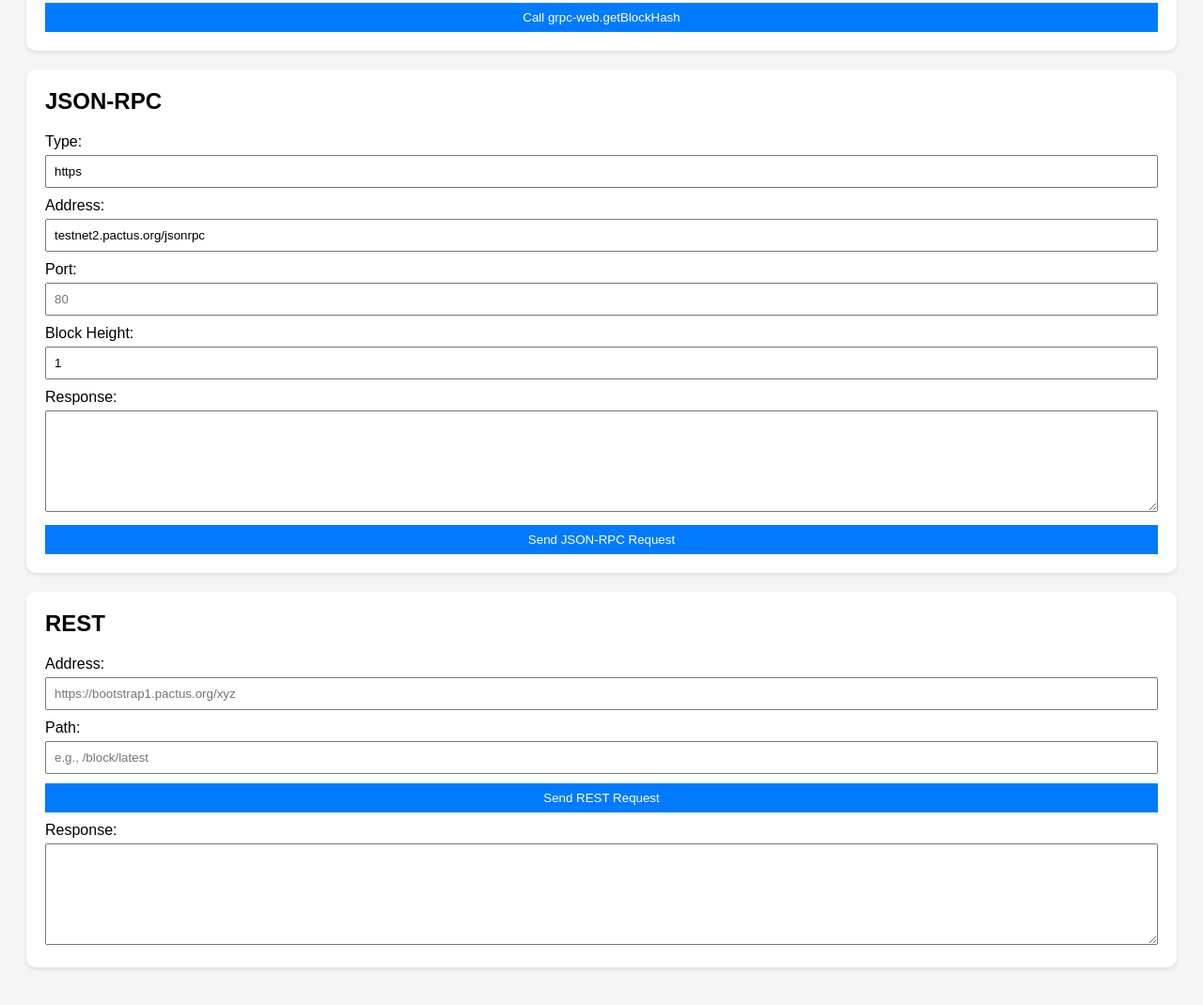
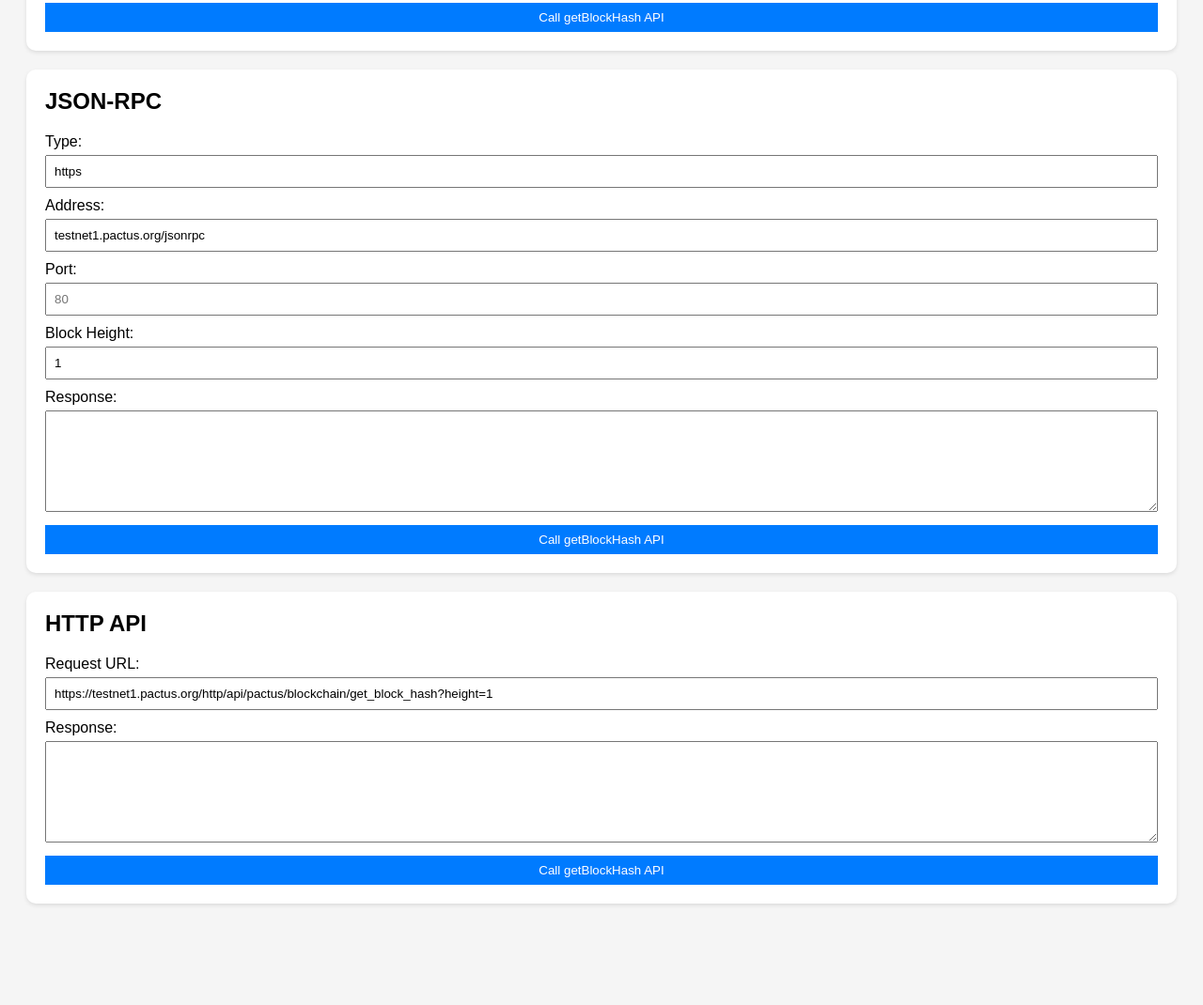
Before and after one commit to pactus-project/ping, a website built with webpack: page index.html in a window 1280 px wide. Shown: the part 524-1594 px from the top of the page at 94% size. After the commit the page ends 1534 px from the top, so only its background shows below. Built offline with nearby package versions, Linux system fonts and the light colour scheme.

Commit message:
feat: add HTTP API section

```diff
--- a/index.html
+++ b/index.html
@@ -3,7 +3,7 @@
 
 <head>
   <meta charset="UTF-8">
-  <title>Pactus API Tester</title>
+  <title>Pactus Ping</title>
   <script src="bundle.js"></script>
   <style>
     body {
@@ -64,16 +64,16 @@
 <body>
 
   <div class="intro">
-    <h1>Pactus API Tester</h1>
-    A simple tool to verify connectivity and responses from <a href="https://docs.pactus.org/api/">Pactus APIs</a>
-    via <strong>gRPC-Web</strong>, <strong>JSON-RPC</strong>, and <strong>REST</strong> APIs.<br>
+    <h1>Pactus Ping</h1>
+    A simple tool to verify connectivity of <a href="https://docs.pactus.org/api/">Pactus APIs</a>
+    via <strong>gRPC-Web</strong>, <strong>JSON-RPC</strong>, and <strong>HTTP-APIs</strong> in browser.<br>
   </div>
 
   <div class="section">
     <h2>gRPC-Web</h2>
     <label for="grpc-address">Node Address:</label>
-    <input type="text" id="grpc-address" value="https://testnet2.pactus.org/grpc-web"
-      placeholder="https://testnet2.pactus.org/grpc-web">
+    <input type="text" id="grpc-address" value="https://testnet1.pactus.org/grpc-web"
+      placeholder="https://testnet1.pactus.org/grpc-web">
 
     <label for="grpc-block-height">Block Height:</label>
     <input type="text" id="grpc-block-height" value="1" placeholder="e.g., 12345">
@@ -81,7 +81,7 @@
     <label for="grpc-result">Response:</label>
     <textarea id="grpc-result" rows="6" readonly></textarea>
 
-    <button onclick="handleGrpcCall()">Call grpc-web.getBlockHash</button>
+    <button onclick="handleGrpcCall()">Call getBlockHash API</button>
   </div>
 
   <div class="section">
@@ -89,7 +89,8 @@
     <label for="jsonrpc-type">Type:</label>
     <input type="text" id="jsonrpc-type" placeholder="https" value="https">
     <label for="jsonrpc-address">Address:</label>
-    <input type="text" id="jsonrpc-address" placeholder="testnet1.pactus.org/jsonrpc" value="testnet2.pactus.org/jsonrpc">
+    <input type="text" id="jsonrpc-address" placeholder="testnet1.pactus.org/jsonrpc"
+      value="testnet1.pactus.org/jsonrpc">
     <label for="jsonrpc-port">Port:</label>
     <input type="number" id="jsonrpc-port" placeholder="80">
 
@@ -99,21 +100,21 @@
     <label for="jsonrpc-result">Response:</label>
     <textarea id="jsonrpc-result" rows="6" readonly></textarea>
 
-    <button onclick="handleJsonRpcCall()">Send JSON-RPC Request</button>
+    <button onclick="handleJsonRpcCall()">Call getBlockHash API</button>
   </div>
 
   <div class="section">
-    <h2>REST</h2>
-    <label for="rest-address">Address:</label>
-    <input type="text" id="rest-address" placeholder="https://bootstrap1.pactus.org/xyz">
+    <h2>HTTP API</h2>
 
-    <label for="rest-path">Path:</label>
-    <input type="text" id="rest-path" placeholder="e.g., /block/latest">
+    <label for="http-url">Request URL:</label>
+    <input type="text" id="http-url"
+      value="https://testnet1.pactus.org/http/api/pactus/blockchain/get_block_hash?height=1"
+      placeholder="https://testnet1.pactus.org/http/api/pactus/blockchain/get_block_hash?height=1">
 
-    <button onclick="handleRestCall()">Send REST Request</button>
+    <label for="http-result">Response:</label>
+    <textarea id="http-result" rows="6" readonly></textarea>
 
-    <label for="rest-result">Response:</label>
-    <textarea id="rest-result" rows="6" readonly></textarea>
+    <button onclick="handleHttpCall()">Call getBlockHash API</button>
   </div>
 
   <script>
@@ -149,16 +150,25 @@
       }
     }
 
-    // function handleRestCall() {
-    //   const address = document.getElementById('rest-address').value;
-    //   const path = document.getElementById('rest-path').value;
-    //
-    //   // Call the actual REST logic here (replace with real API call)
-    //   const restResponse = `REST Request sent to ${address}${path}. Result: <i>Success!</i>`;
-    //
-    //   // Display the response in the textarea
-    //   document.getElementById('rest-result').value = restResponse;
-    // }
+    async function handleHttpCall() {
+      const resultElement = document.getElementById('http-result');
+      resultElement.value = "Sending HTTP request...";
+
+      try {
+        const url = document.getElementById('http-url').value;
+
+        const response = await fetch(url);
+
+        if (!response.ok) {
+          throw new Error(`HTTP error! status: ${response.status}`);
+        }
+
+        const result = await response.json();
+        resultElement.value = `Success (${response.status}): ${JSON.stringify(result, null, 2)}`;
+      } catch (err) {
+        resultElement.value = `Error: ${err.message || err.toString()}`;
+      }
+    }
   </script>
 
 </body>
```
Also changed, not shown: README.md.
